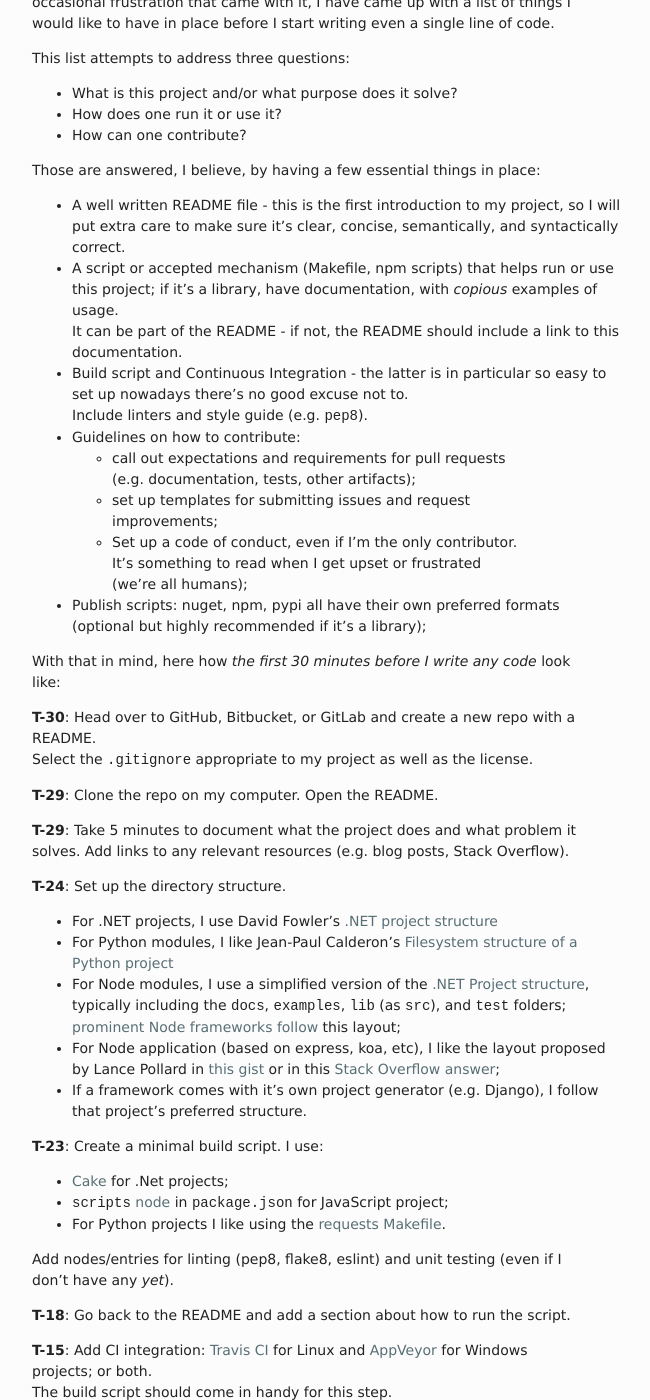
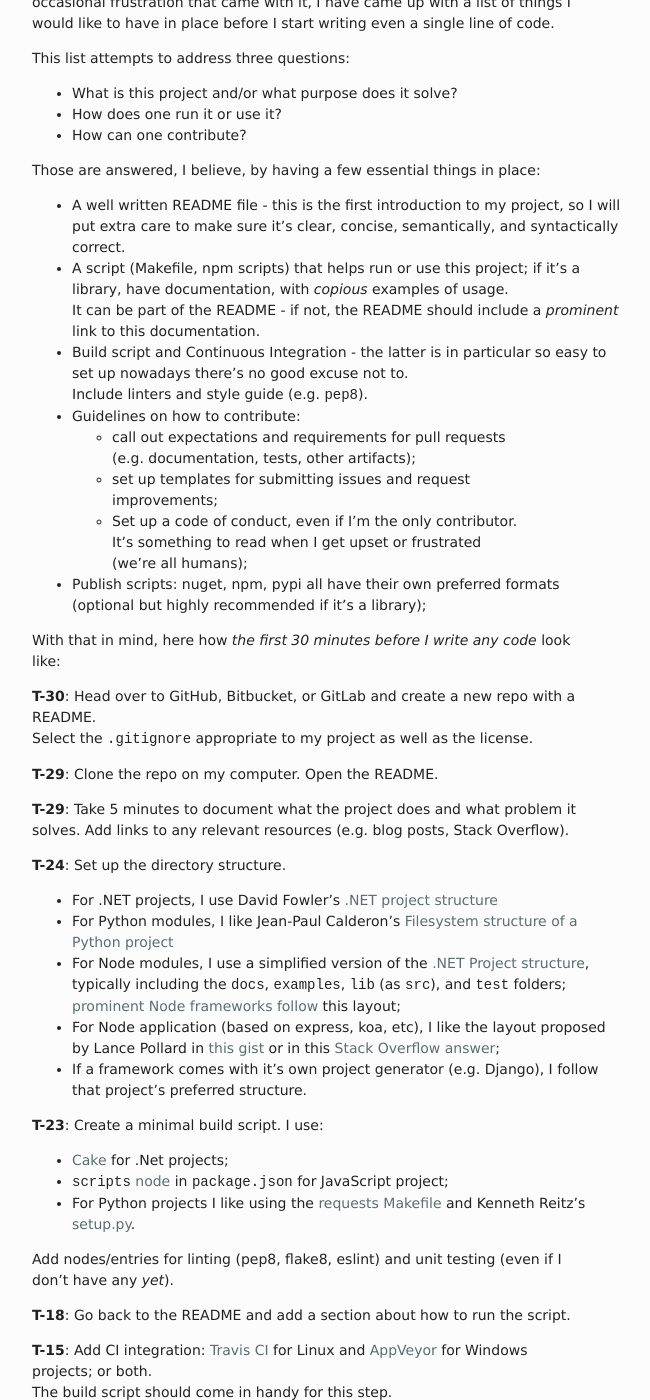
Before and after one commit to philipmat/philipmat.github.io, a Jekyll site: the page built from _posts/2018-02-25-thirty_minutes_before_coding.md, in a window 1280 px wide and 1400 px high, scrolled down 253 px. Shown: the whole window, without its empty margins (48-698 px from the left). Built offline with Jekyll 4.4.1, drawn with Linux system fonts in a browser that asks for light colours; some of the changed text lies outside the part shown.

Commit message:
links to setup.py

```diff
--- a/_posts/2018-02-25-thirty_minutes_before_coding.md
+++ b/_posts/2018-02-25-thirty_minutes_before_coding.md
@@ -21,10 +21,10 @@ Those are answered, I believe, by having a few essential things in place:
 - A well written README file - this is the first introduction to my project,
   so I will put extra care to make sure it's clear, concise, semantically,
   and syntactically correct.
-- A script or accepted mechanism (Makefile, npm scripts) that helps run or use this project;
+- A script (Makefile, npm scripts) that helps run or use this project;
   if it's a library, have documentation, with *copious* examples of usage.
-  It can be part of the README - if not, the README should include a link
-  to this documentation.
+  It can be part of the README - if not, the README should include a *prominent*
+  link to this documentation.
 - Build script and Continuous Integration - the latter is in particular so
   easy to set up nowadays there's no good excuse not to.
   Include linters and style guide (e.g. `pep8`).
@@ -72,7 +72,8 @@ look like:
 
 - [Cake][cake_new] for .Net projects;
 - `scripts` [node](https://docs.npmjs.com/misc/scripts) in `package.json` for JavaScript project;
-- For Python projects I like using the [requests Makefile](https://github.com/requests/requests/blob/master/Makefile).
+- For Python projects I like using the [requests Makefile](https://github.com/requests/requests/blob/master/Makefile)
+and Kenneth Reitz's [setup.py](https://github.com/kennethreitz/setup.py).
 
 Add nodes/entries for linting (pep8, flake8, eslint) and unit testing
 (even if I don't have any *yet*).
```
Also changed, not shown: other parts of _posts/2018-02-25-thirty_minutes_before_coding.md (+1 -1 lines).
